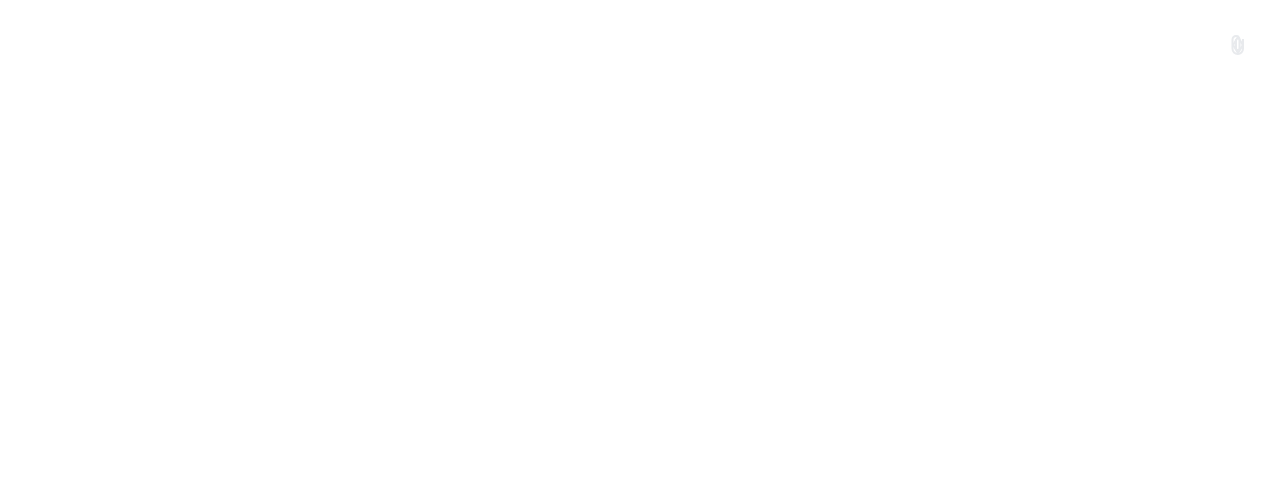
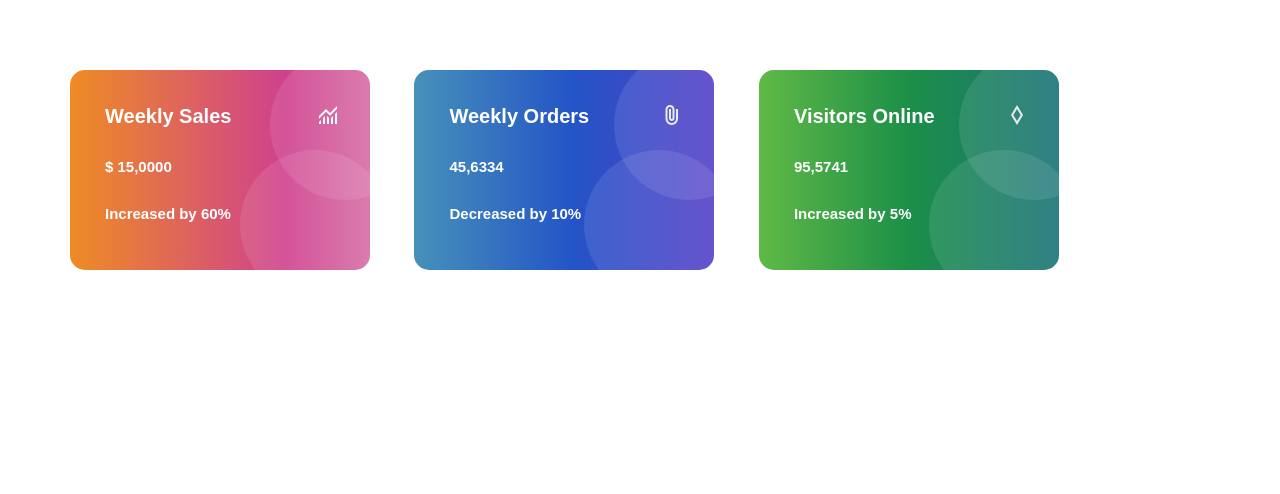
Before and after one commit to PavlovArtem08/Homework-3, a plain HTML site: page index.html in a window 1280 px wide. Shown: the top 494 px of the page. Drawn offline with Linux system fonts and the light colour scheme.

Commit message:
Add Homework 3

```diff
--- a/assets/styles/styles.css
+++ b/assets/styles/styles.css
@@ -16,6 +16,7 @@
 }
 
 .card {
+    display: inline-block;
     width: 300px;
     height: 200px;
     border-radius: 15px;
--- a/index.html
+++ b/index.html
@@ -11,7 +11,7 @@
 
 <body>
     <section class="container">
-        <div class="card-sales-after">
+        <div class="card sales after">
             <svg class="svg" xmlns="http://www.w3.org/2000/svg" height="24px" viewBox="0 -960 960 960" width="24px"
                 fill="#e8eaed">
                 <path fill="white"
@@ -22,7 +22,7 @@
             <p class="change">Increased by 60%</p>
         </div>
 
-        <div class="card-orders-after">
+        <div class="card orders after">
             <svg class="svg" xmlns="http://www.w3.org/2000/svg" height="24px" viewBox="0 -960 960 960" width="24px"
                 fill="#e8eaed">
                 <path fill="blac"
@@ -33,7 +33,7 @@
             <p class="change">Decreased by 10%</p>
         </div>
 
-        <div class="card-visitore-after">
+        <div class="card visitors after">
             <svg class="svg" xmlns="http://www.w3.org/2000/svg" height="24px" viewBox="0 -960 960 960" width="24px"
                 fill="#e8eaed">
                 <path fill="blac"
@@ -43,6 +43,7 @@
             <p class="value">95,5741</p>
             <p class="change">Increased by 5%</p>
         </div>
+
     </section>
 
 </body>
```
